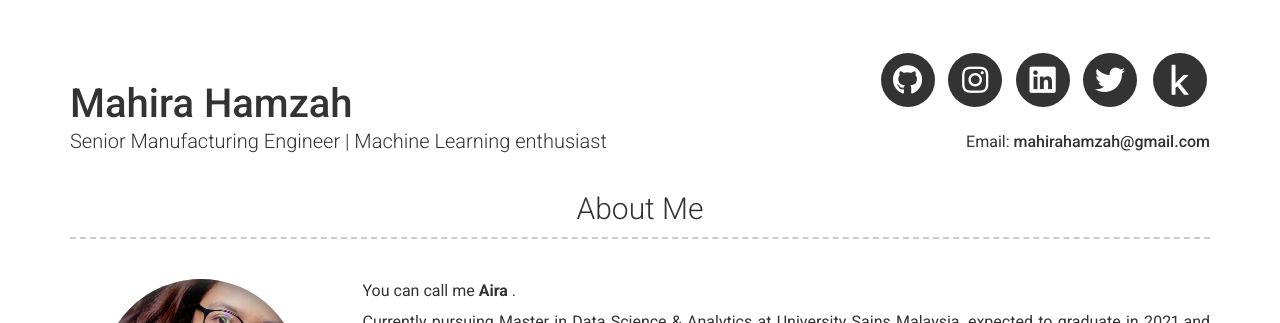
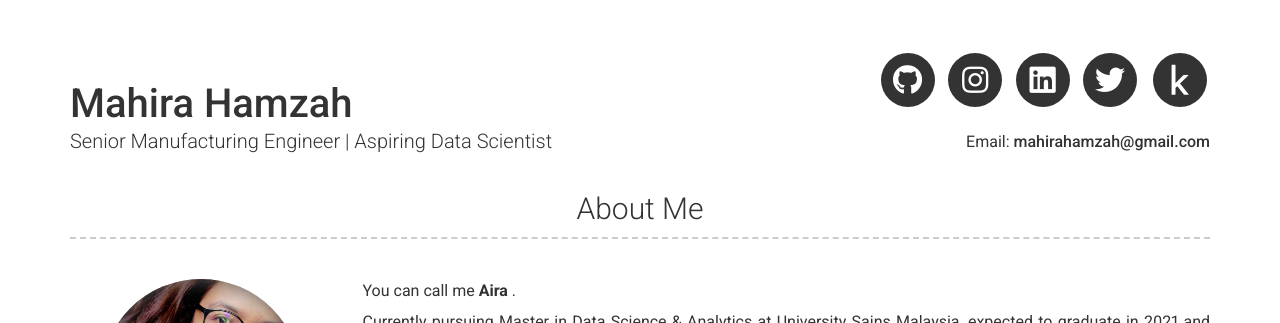
Before and after one commit to mahirahamzah/Resume, a Jekyll site: the page built from index.md, in a window 1280 px wide and 900 px high. Shown: the top 323 px of the window. Built offline with Jekyll 4.4.1, drawn with Linux system fonts in a browser that asks for light colours; nearby versions of some CDN libraries.

Commit message:
Update _config.yml

```diff
--- a/_config.yml
+++ b/_config.yml
@@ -3,7 +3,7 @@
 
 # Personal info
 name: Mahira Hamzah
-title: Senior Manufacturing Engineer | Machine Learning enthusiast
+title: Senior Manufacturing Engineer | Aspiring Data Scientist
 email: mahirahamzah@gmail.com
 #phone: Your phone number (optional)
 #website: Your website (eg. https://google.com)(optional)
```
